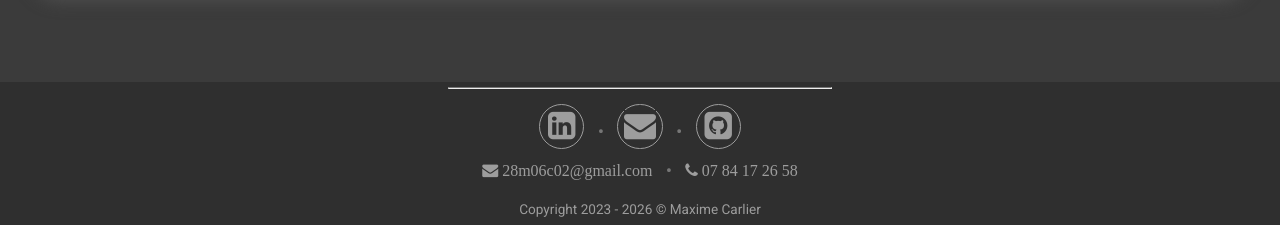
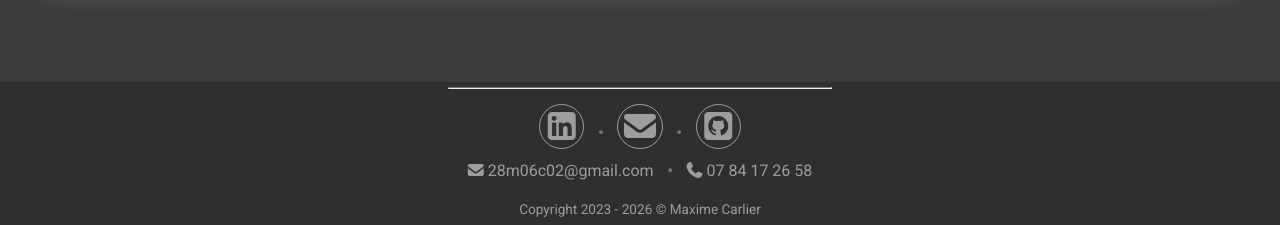
Before and after one commit to Carlier-Maxime/Carlier-Maxime.github.io, a Jekyll site: the page built from contact.html, in a window 1280 px wide. Shown: the part 920-1145 px from the top of the page. Built offline with Jekyll 4.4.1, drawn with Linux system fonts in a browser that asks for light colours; nearby versions of some CDN libraries.

Commit message:
:lipstick: Upgrade Font Awesome to v7, update footer icons, and refine styles for improved consistency

```diff
--- a/_includes/footer.html
+++ b/_includes/footer.html
@@ -1,16 +1,16 @@
 <section class="footer">
     <hr class="solid">
     <div class="social">
-        <a href="https://www.linkedin.com/in/{{ site.social.linkedin }}/" class="fa fa-linkedin-square" aria-label="Mon Profil LinkedIn"></a>
+        <a href="https://www.linkedin.com/in/{{ site.social.linkedin }}/" aria-label="Mon Profil LinkedIn"><i class="fa-brands fa-square-linkedin"></i></a>
         <p>•</p>
-        <a href="mailto:{{ site.email }}" class="fa fa-envelope" aria-label="Mon Adresse Mail"></a>
+        <a href="mailto:{{ site.email }}" aria-label="Mon Adresse Mail"><i class="fa-solid fa-envelope"></i></a>
         <p>•</p>
-        <a href="https://github.com/{{ site.social.github }}" class="fa fa-github-square" aria-label="Mon Profil Github"></a>
+        <a href="https://github.com/{{ site.social.github }}" aria-label="Mon Profil Github"><i class="fa-brands fa-square-github"></i></a>
     </div>
     <div>
-        <a href="mailto:{{ site.email }}" class="fa fa-envelope" aria-hidden="true"> {{ site.email }}</a>
+        <a href="mailto:{{ site.email }}"><i class="fa-solid fa-envelope" aria-hidden="true"></i> {{ site.email }}</a>
         <p>•</p>
-        <a href="tel:+33{{ site.phone | remove: ' ' }}" class="fa fa-phone" aria-label="Mon Téléphone"> {{ site.phone }}</a>
+        <a href="tel:+33{{ site.phone | remove: ' ' }}" aria-label="Mon Téléphone"><i class="fa-solid fa-phone" aria-hidden="true"></i> {{ site.phone }}</a>
     </div>
     <p class="copyright"> Copyright {{ site.start_year }} - {{ "now" | date: "%Y" }} © {{ site.firstname }} {{ site.lastname }}</p>
 </section>
--- a/_includes/head.html
+++ b/_includes/head.html
@@ -10,5 +10,5 @@
     {% if page.css %}
     <link rel="stylesheet" href="/assets/css/{{ page.css }}">
     {% endif %}
-    <link rel="stylesheet" href="https://cdnjs.cloudflare.com/ajax/libs/font-awesome/4.7.0/css/font-awesome.min.css">
+    <link rel="stylesheet" href="https://cdnjs.cloudflare.com/ajax/libs/font-awesome/7.0.1/css/all.min.css">
 </head>
--- a/assets/css/default.css
+++ b/assets/css/default.css
@@ -6,6 +6,16 @@
 *:not([class*="fa-"]) {
     font-family: Roboto, "Helvetica Neue", sans-serif;
     font-weight: normal;
+}
+
+i[class*="fa-"] {
+    display: inline-flex;
+    align-items: center;
+    justify-content: center;
+    background: transparent;
+    line-height: 1;
+    width: 1em;
+    height: 1em;
 }
 
 body {
--- a/assets/css/footer.css
+++ b/assets/css/footer.css
@@ -23,13 +23,13 @@
             align-items: center;
             justify-content: center;
             transition: all 0.3s ease;
+        }
+    }
 
-            &[href]:hover {
-                border-color: var(--fg-dim);
-                color: var(--fg-dim);
-                transform: scale(1.05);
-            }
-        }
+    a[href]:hover {
+        border-color: var(--fg-dim);
+        color: var(--fg-dim);
+        transform: scale(1.05);
     }
 
     div p {
```
